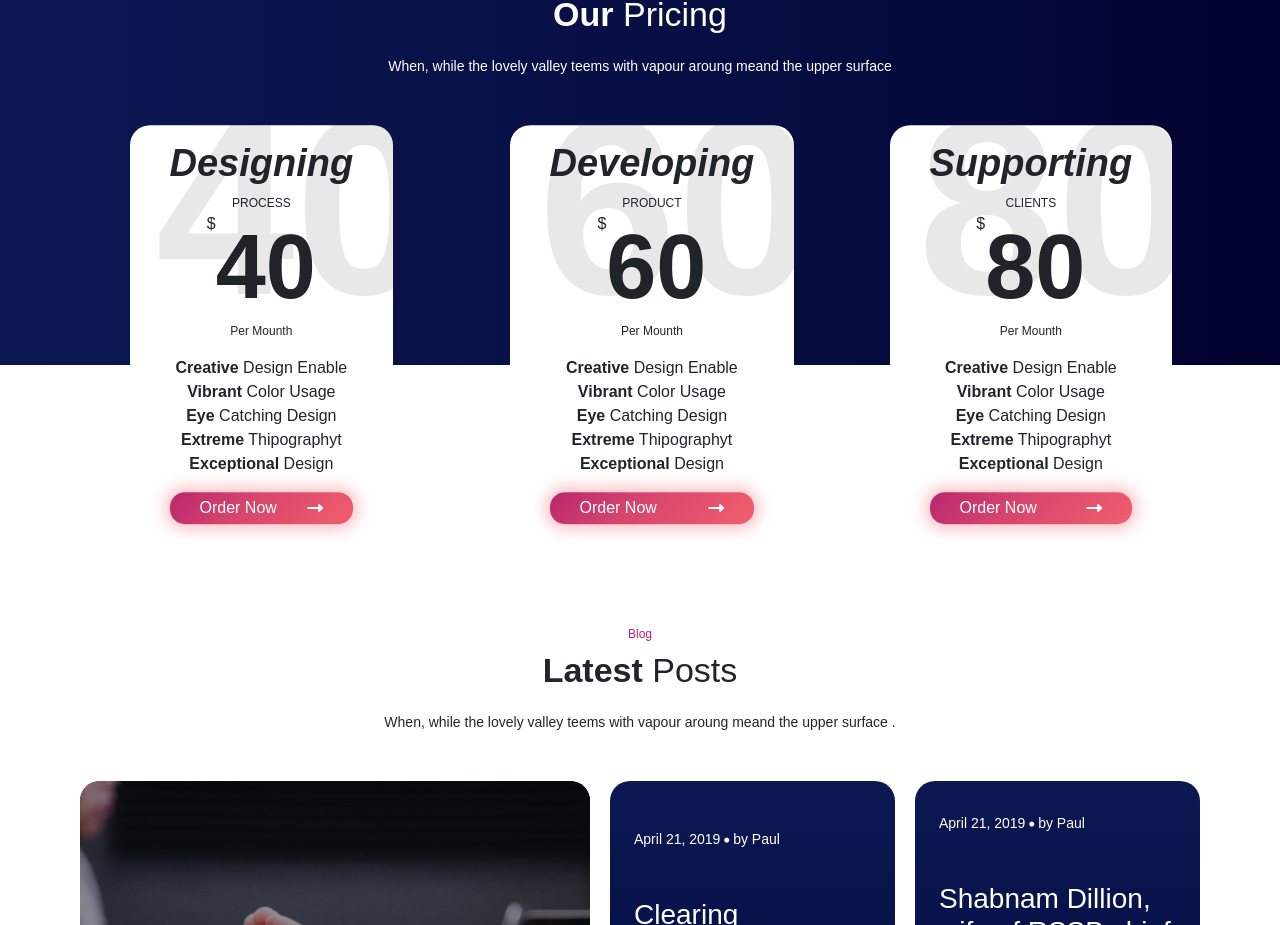
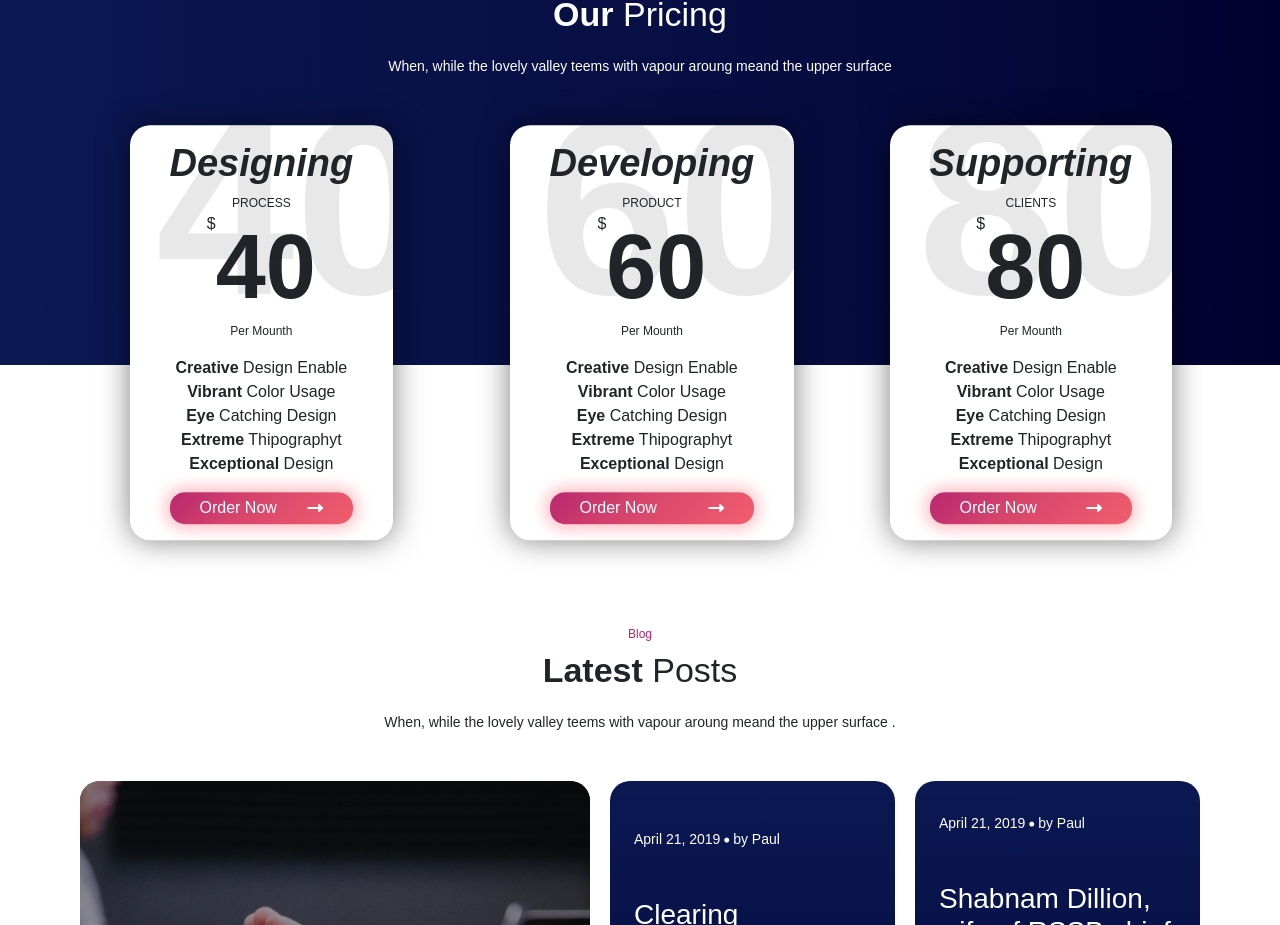
Before and after one commit to DanyMencu/proj-html-vuejs, a Vue app: page / in a window 1280 px wide. Shown: the part 2739-3664 px from the top of the page. Built offline with nearby package versions, Linux system fonts and the light colour scheme.

Commit message:
Correct box-shadow price card

```diff
--- a/src/components/CardPrice.vue
+++ b/src/components/CardPrice.vue
@@ -46,6 +46,8 @@ export default {
     border-radius: 20px;
     overflow: hidden;
     cursor: default;
+    box-shadow: 0px 0px 30px 0px #00000081;
+
 
     .background_number {
         position: absolute;
@@ -95,7 +97,6 @@ export default {
     &:hover {
         background: $red_to_right_bottom;
         color: #FFFFFF;
-        box-shadow: 0px 0px 30px 0px #00000081;
     }
 
     &:hover .button.red_right_bottom {
```
